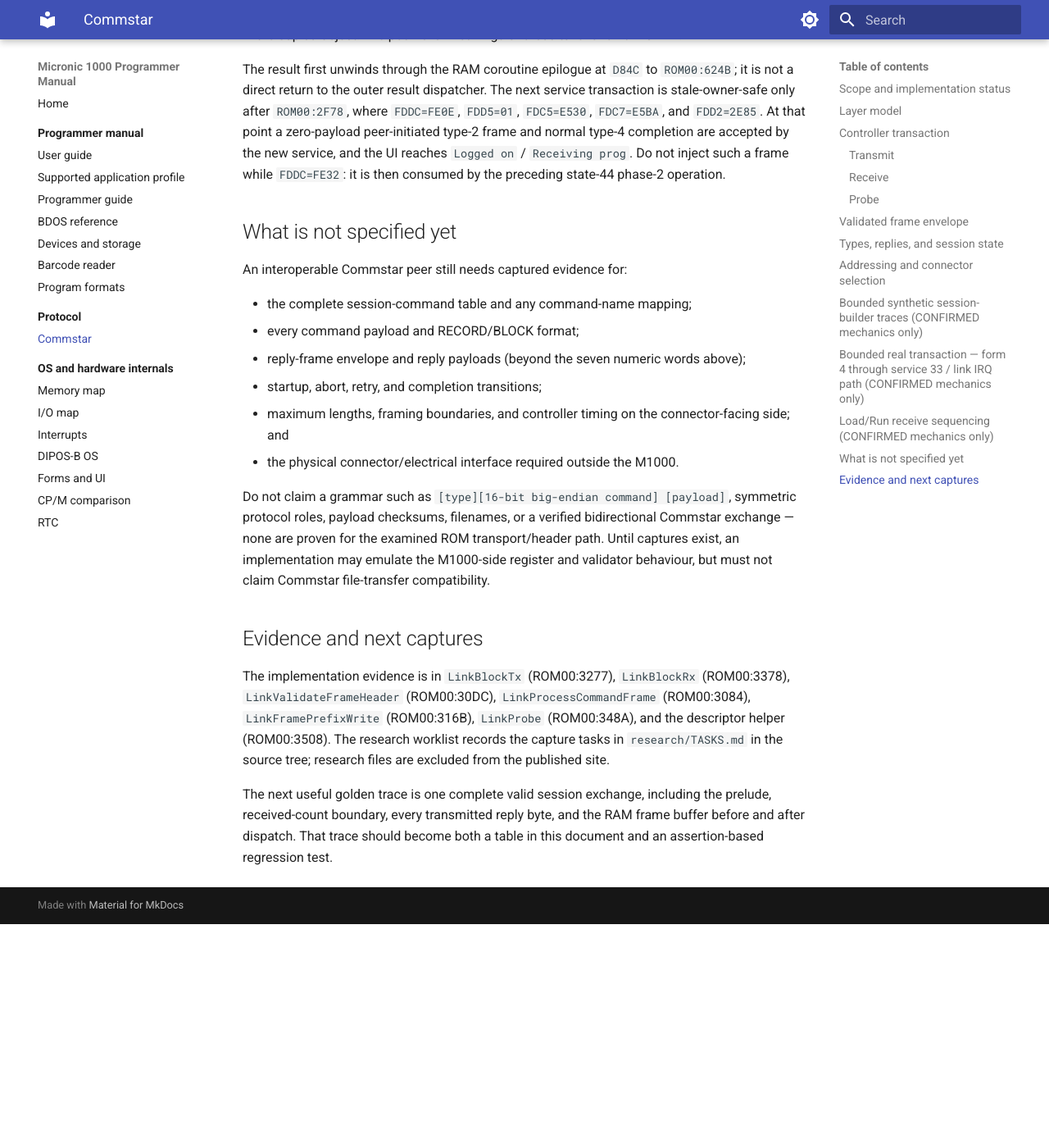
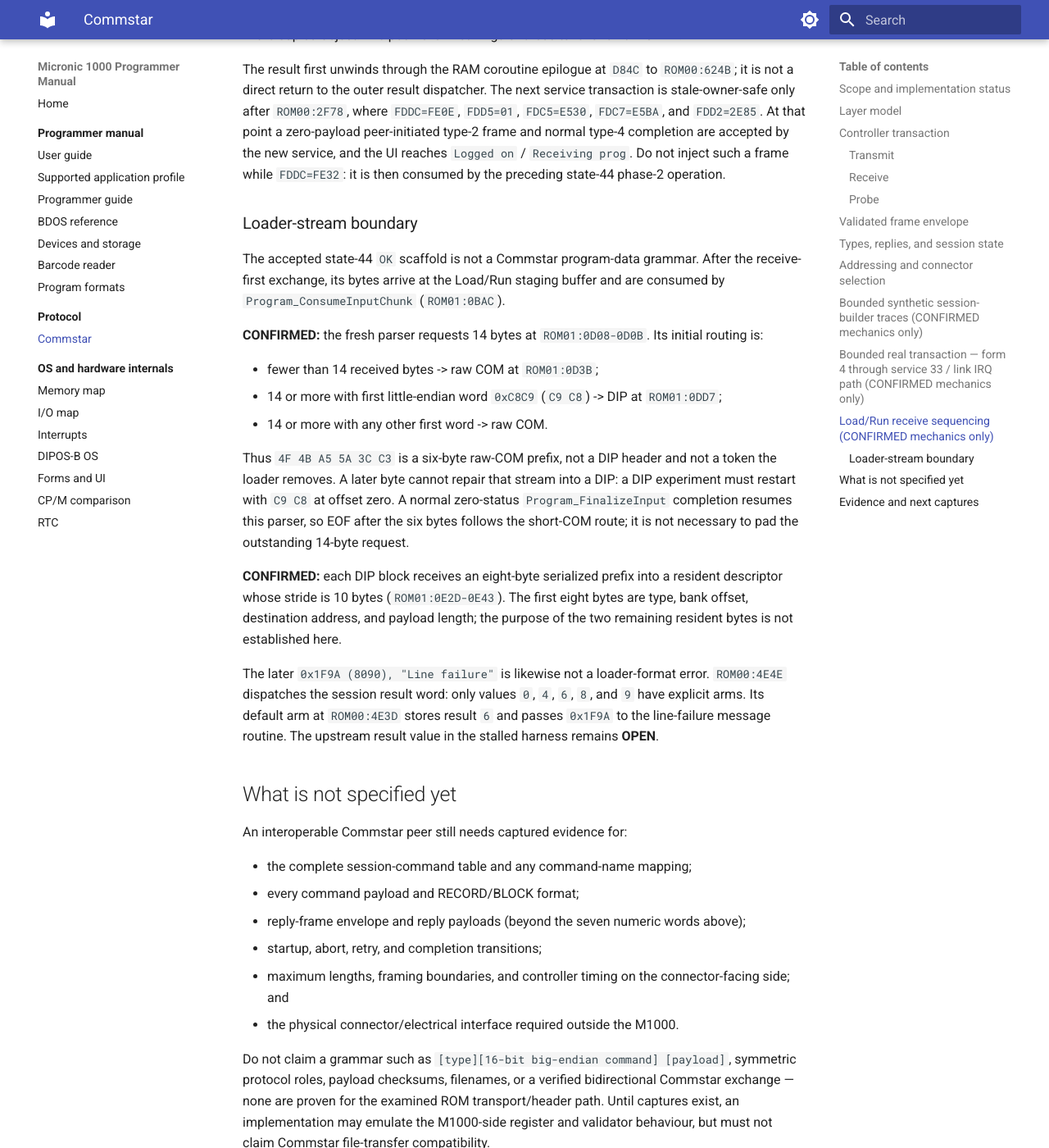
Before and after one commit to philpem/micronic1000, an MkDocs documentation site: the page built from doc/protocol/commstar.md, in a window 1280 px wide and 1400 px high, scrolled down 8443 px. Shown: the whole window at 82% size. Built offline with MkDocs 1.6.1 and Material for MkDocs 9.7.7, drawn with Linux system fonts in a browser that asks for light colours; before the commit the page ends 9570 px from its top, so only the background shows below that.

Commit message:
document Load Run stream boundary

```diff
--- a/doc/protocol/commstar.md
+++ b/doc/protocol/commstar.md
@@ -367,6 +367,39 @@
 `Receiving prog`. Do not inject such a frame while `FDDC=FE32`: it is then
 consumed by the preceding state-44 phase-2 operation.
 
+### Loader-stream boundary
+
+The accepted state-44 `OK` scaffold is not a Commstar program-data grammar.
+After the receive-first exchange, its bytes arrive at the Load/Run staging
+buffer and are consumed by `Program_ConsumeInputChunk` (`ROM01:0BAC`).
+
+**CONFIRMED:** the fresh parser requests 14 bytes at `ROM01:0D08-0D0B`.
+Its initial routing is:
+
+* fewer than 14 received bytes -> raw COM at `ROM01:0D3B`;
+* 14 or more with first little-endian word `0xC8C9` (`C9 C8`) -> DIP at
+  `ROM01:0DD7`;
+* 14 or more with any other first word -> raw COM.
+
+Thus `4F 4B A5 5A 3C C3` is a six-byte raw-COM prefix, not a DIP header and
+not a token the loader removes. A later byte cannot repair that stream into a
+DIP: a DIP experiment must restart with `C9 C8` at offset zero. A normal
+zero-status `Program_FinalizeInput` completion resumes this parser, so EOF
+after the six bytes follows the short-COM route; it is not necessary to pad
+the outstanding 14-byte request.
+
+**CONFIRMED:** each DIP block receives an eight-byte serialized prefix into a
+resident descriptor whose stride is 10 bytes (`ROM01:0E2D-0E43`). The first
+eight bytes are type, bank offset, destination address, and payload length;
+the purpose of the two remaining resident bytes is not established here.
+
+The later `0x1F9A (8090), "Line failure"` is likewise not a loader-format
+error. `ROM00:4E4E` dispatches the session result word:
+only values `0`, `4`, `6`, `8`, and `9` have explicit arms. Its default arm
+at `ROM00:4E3D` stores result `6` and passes `0x1F9A` to the line-failure
+message routine. The upstream result value in the stalled harness remains
+**OPEN**.
+
 ## What is not specified yet
 
 An interoperable Commstar peer still needs captured evidence for:
```
Also changed, not shown: doc/internals/os-diposb.md (+2 -1 lines), doc/research/TASKS.md (+15 -0 lines).
